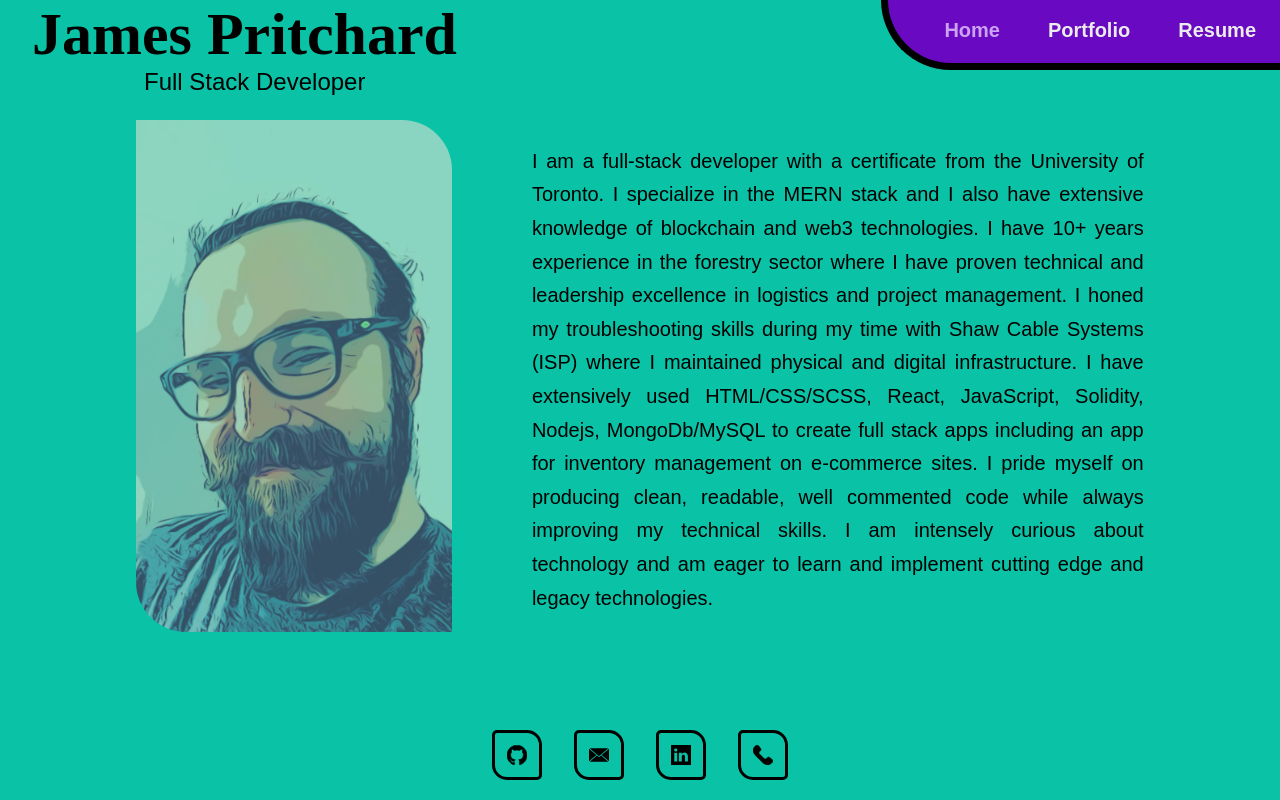
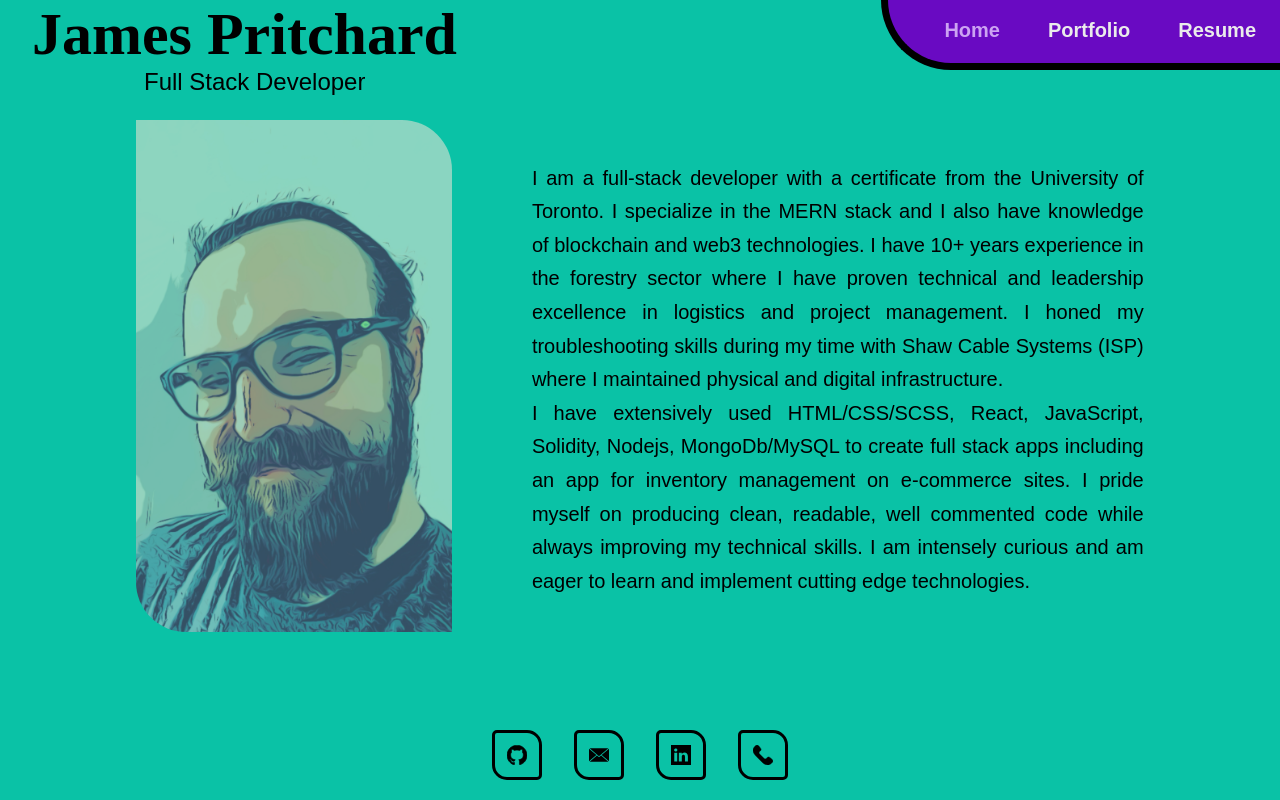
Before and after one commit to SuedePritch/legendary-bucktooth-barnacle, a React (Create React App) app: page / in a window 1280 px wide. Built offline with nearby package versions, Linux system fonts and the light colour scheme; a web font is replaced by a local one.

Commit message:
modified descriptions

```diff
--- a/src/components/About.jsx
+++ b/src/components/About.jsx
@@ -6,7 +6,7 @@ function About() {
     return (
         <div className='about'>
             <img src={profilePic} alt="James" />
-            <p>I am a full-stack developer with a certificate from the University of Toronto. I specialize in the MERN stack and I also have extensive knowledge of blockchain and web3 technologies. I have 10+ years experience in the forestry sector where I have proven technical and leadership excellence in logistics and project management. I honed my troubleshooting skills during my time with Shaw Cable Systems (ISP) where I maintained physical and digital infrastructure. I have extensively used HTML/CSS/SCSS, React, JavaScript, Solidity, Nodejs, MongoDb/MySQL to create full stack apps including an app for inventory management on e-commerce sites. I pride myself on producing clean, readable, well commented code while always improving my technical skills. I am intensely curious about technology and am eager to learn and implement cutting edge and legacy technologies. </p>
+            <p>I am a full-stack developer with a certificate from the University of Toronto. I specialize in the MERN stack and I also have knowledge of blockchain and web3 technologies. I have 10+ years experience in the forestry sector where I have proven technical and leadership excellence in logistics and project management. I honed my troubleshooting skills during my time with Shaw Cable Systems (ISP) where I maintained physical and digital infrastructure. <br/>I have extensively used HTML/CSS/SCSS, React, JavaScript, Solidity, Nodejs, MongoDb/MySQL to create full stack apps including an app for inventory management on e-commerce sites. I pride myself on producing clean, readable, well commented code while always improving my technical skills. I am intensely curious and am eager to learn and implement cutting edge technologies. </p>
         </div>
     )
 }
--- a/src/components/Project.jsx
+++ b/src/components/Project.jsx
@@ -12,9 +12,9 @@ import codeQuizPic from '../images/codeQuiz.png'
 const projectData = [
     {
         id:1,
-        title: 'Stocker',
+        title: 'Stocker Inventory',
         image: stockerInventory,
-        description: 'An inventory management system that integrates with a fully functional eCommerce site. Once product details are inserted into the database the inventory is updated with every sale and with every shipment received. This app is a collaborative project and I was the Lead Dev focused on Apollo, GraphQL frontend, Custom CSS, and touched everything in between',
+        description: 'An inventory management system that integrates with a fully functional eCommerce site. Once product details are inserted into the database the inventory is updated with every sale and with every shipment received. This app is a collaborative project and I was the Lead Dev focused on Apollo, GraphQL frontend, Custom CSS, and touched everything in between. Please use Username: james@email.com Password: password to access admin features.',
         repo: 'https://github.com/SuedePritch/furry-leftover-broccoli',
         deployed:'https://stockerinventory.herokuapp.com/'
     },
@@ -38,7 +38,7 @@ const projectData = [
         id:4,
         title: 'Employee Contact Tracker',
         image: employeeContactPic,
-        description: 'CLI CMS that creates an html page',
+        description: 'CLI CMS that creates an html page. Node, Jest, Inquirer. This project is command line and as such is not deployed. This project is shown here to illustrate design and Node skills. ',
         repo: 'https://github.com/SuedePritch/scaling-journey',
         deployed:'https://github.com/SuedePritch/scaling-journey'
     },
@@ -46,7 +46,7 @@ const projectData = [
         id:5,
         title: 'Weather App',
         image: weatherPic,
-        description: 'Frontend for third party API',
+        description: 'Frontend for third party API. This project uses vanilla javascript and focuses on dynamically generating DOM elements using third party data',
         repo: 'https://github.com/SuedePritch/sunshine-rainbows',
         deployed:'https://suedepritch.github.io/sunshine-rainbows/'
     },
@@ -54,7 +54,7 @@ const projectData = [
         id:6,
         title: 'Code Quiz',
         image: codeQuizPic,
-        description: 'Technical Code Quiz',
+        description: 'Technical Code Quiz. This project uses vanilla javascript and focuses on DOM manipuliation',
         repo: 'https://github.com/SuedePritch/urban-invention',
         deployed:'https://suedepritch.github.io/urban-invention/'
     },
--- a/src/components/Resume.jsx
+++ b/src/components/Resume.jsx
@@ -15,9 +15,9 @@ function Resume() {
                 <li><a href="https://github.com/SuedePritch">GitHub: https://bit.ly/3ps8ulO</a> | <a href="https://www.linkedin.com/in/james-pritchard-a2b06b233/">LinkedIn: https://bit.ly/3CdRd7w </a>| <a href="https://suedepritch.github.io/legendary-bucktooth-barnacle/">Portfolio: https://bit.ly/3AsMAF6</a></li>
             </ul>
             <h2>Professional Summary</h2>
-            <p>Full-stack developer with a certificate from the University of Toronto full-stack development program. Proven problem solver specializing in the MERN stack with extensive knowledge of blockchain and web3 technologies. Life-long learner that excels at producing clean, readable, well-commented code while consistently striving to improve technical skills. Intensely curious about technology and eager to implement cutting-edge solutions.</p>
+            <p>Full-stack developer with a certificate from the University of Toronto full-stack development program. Proven problem solver specializing in the MERN stack with knowledge of blockchain and web3 technologies. Life-long learner that excels at producing clean, readable, well-commented code while consistently striving to improve technical skills. Intensely curious about technology and eager to implement cutting-edge solutions.</p>
             <h2>Technical Skills</h2>
-            <p className='tech-skill-list'>JavaScript | TypeScript | React | Angular | HTML | CSS | SCSS | SASS | Scalable Vector Graphics | NodeJS | MongoDB | MySQL | Solidity | Truffle | Ganache | Remix | VSCode | Git | GitHub</p>
+            <p className='tech-skill-list'>JavaScript | TypeScript | React | Angular | HTML | CSS | SCSS | SASS | Scalable Vector Graphics | NodeJS | MongoDB | MySQL | Solidity | Truffle | Ganache | Remix | VSCode | Git | GitHub<br/><a href="https://bit.ly/3R8IF5q"><u>Additional Courses</u></a></p>
             <h2>Relevant Professional Experience</h2>
             <div>
                 <h3>Freelance Web Developer</h3>
```
